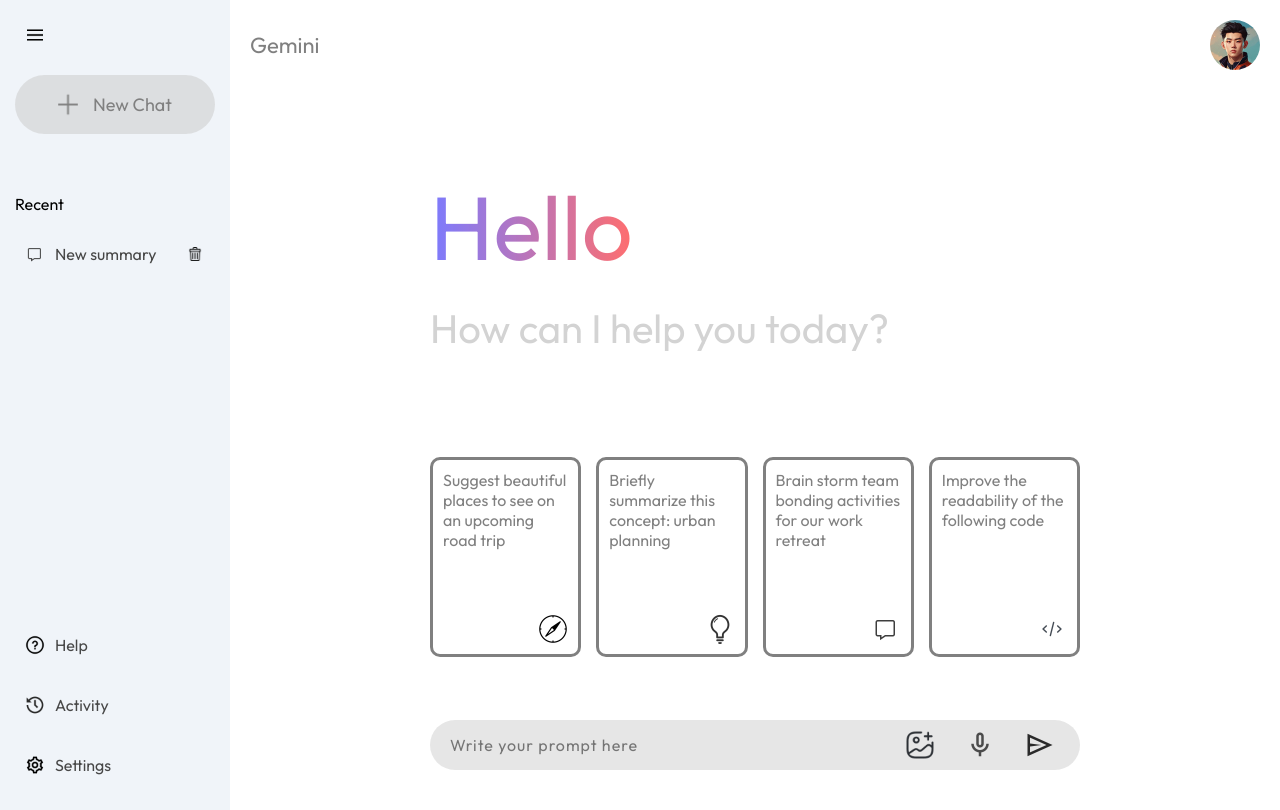
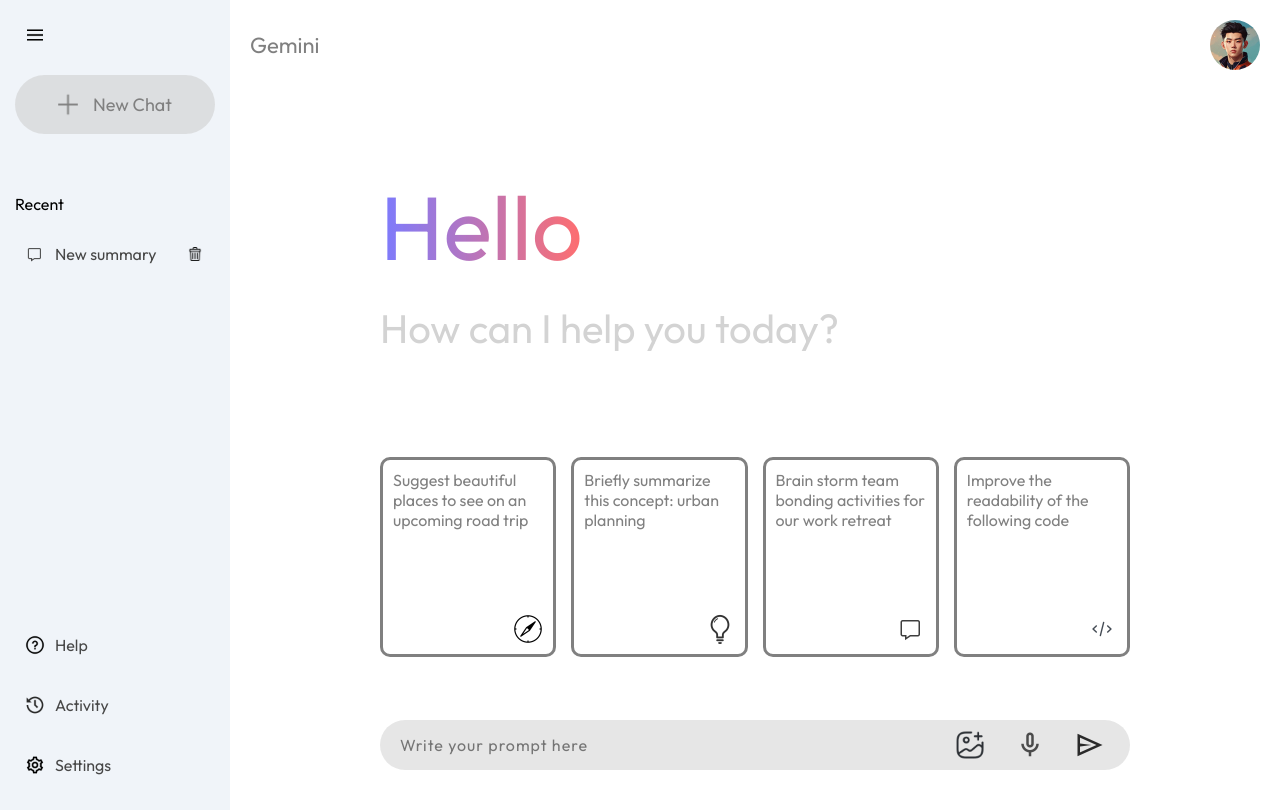
Before and after one commit to YumengLiu6044/gemini-clone, a React (Vite) app: page / in a window 1280 px wide. Built offline with nearby package versions, Linux system fonts and the light colour scheme; no server answers.

Commit message:
layout changes

```diff
--- a/src/components/Main/Main.css
+++ b/src/components/Main/Main.css
@@ -22,7 +22,7 @@
   flex-direction: column;
   justify-content: space-between;
   height: 90vh;
-  padding: 0px 200px;
+  padding: 0px 150px;
 }
 
 .main .cards {
```
